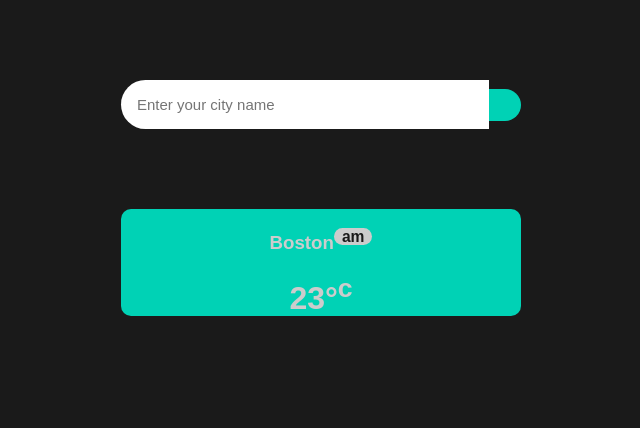
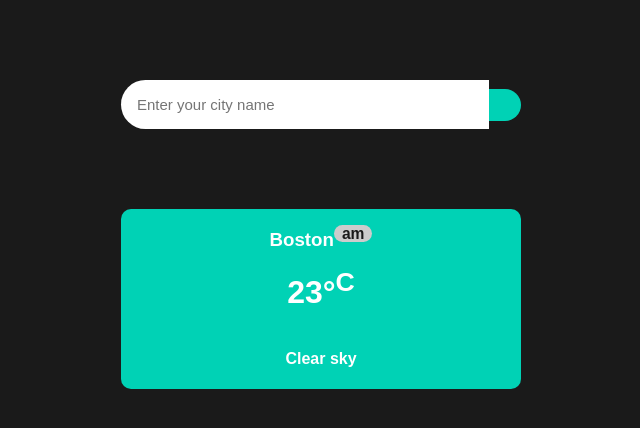
Before and after one commit to ShirazMuhd/React-Weather-App, a React (Create React App) app: page / in a window 1280 px wide. Shown: the top 428 px of the page, without its empty margins (319-959 px from the left). Built offline with nearby package versions, Linux system fonts and the light colour scheme; the HTML template or start-up script is replaced by a standard one.

Commit message:
description added

```diff
--- a/src/components/weatherCard.css
+++ b/src/components/weatherCard.css
@@ -4,12 +4,15 @@
     justify-content: center;
     align-items: center;
     background-color: #00d2b5;
-    color: #ccc;
+    color: #fff;
     margin-top: 5rem;
     font-family: sans-serif;
     border-radius: 10px;
     text-align:
     center;
+}
+.weatherCard .country h3{
+    margin: 1rem;
 }
 .weatherCard .country h3 sup{
     background-color: #ccc;
--- a/src/components/weatherCard.js
+++ b/src/components/weatherCard.js
@@ -1,19 +1,29 @@
-import React from 'react';
-import './weatherCard.css'
+import React from "react";
+import "./weatherCard.css";
 
 function WeatherCard(props) {
   return (
     <div className="weatherCard-container">
       <div className="weatherCard">
         <div className="country">
-                    <h3><span>Boston</span><sup>am</sup></h3>
+          <h3>
+            <span>Boston</span>
+            <sup>am</sup>
+          </h3>
         </div>
         <div className="temp">
-                    <h1>23&deg;<sup>c</sup></h1>
+          <h1>
+            23&deg;
+            <sup>C</sup>
+          </h1>
+        </div>
+        <div className="description">
+            <img src="" alt="" />
+            <h4>Clear sky</h4>
         </div>
       </div>
     </div>
-    )
+  );
 }
 
 export default WeatherCard;
```
Lines whose indentation alone changed are shown as unchanged.
